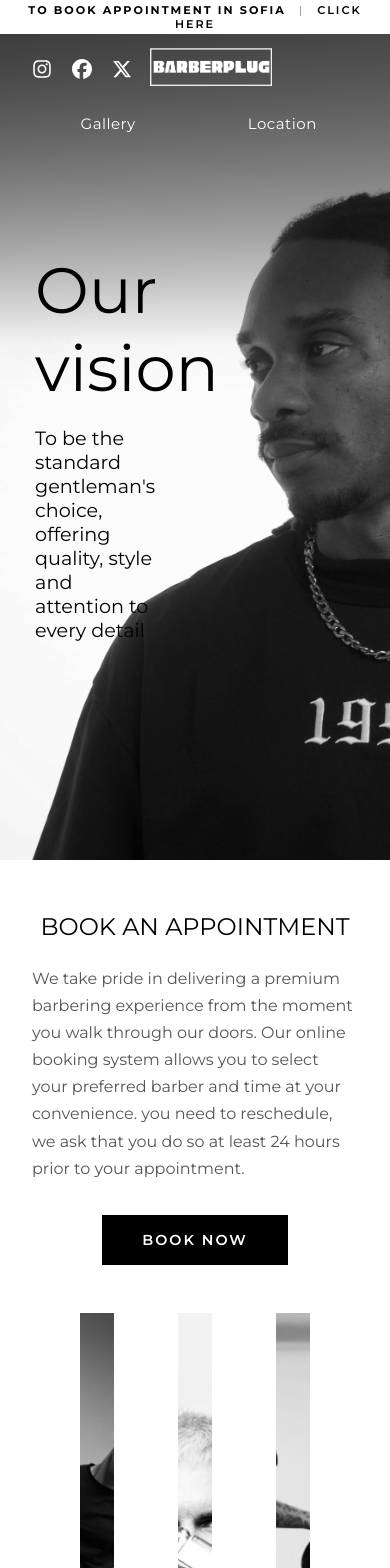
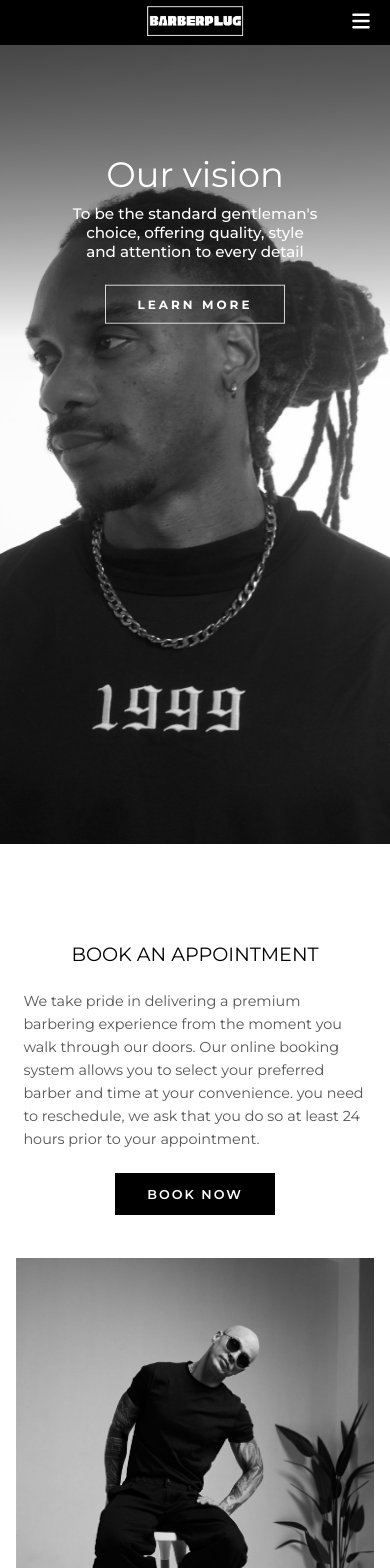
Before and after one commit to aleksandriliev8/barberplug, a React (Vite) app in the folder frontend/: page / in a window 390 px wide. Shown: the top 1568 px of the page. Built offline with nearby package versions, Linux system fonts and the light colour scheme.

Commit message:
Added mobile version of Home page + minor redirecting navigation issues and gaps

```diff
--- a/frontend/src/components/Footer/Footer.jsx
+++ b/frontend/src/components/Footer/Footer.jsx
@@ -12,7 +12,7 @@ function Footer() {
                         <li><a href="#">Learn More</a></li>
                         <li><a href="#">Shop</a></li>
                         <li><a href="/gallery">Gallery</a></li>
-                        <li><a href="#">Location</a></li>
+                        <li><a href="/location">Location</a></li>
                         <li><a href="https://www.fresha.com/bg" target="_blank">Book Now</a></li>
                         <li><a href="#">Help</a></li>
                     </ul>
--- a/frontend/src/components/Navbar/Navbar.css
+++ b/frontend/src/components/Navbar/Navbar.css
@@ -57,6 +57,27 @@ nav.scrolled {
 
 .nav-right {
     flex: 1;
+    display: flex;
+    justify-content: flex-end;
+    padding-right: 2rem;
+}
+
+.nav-hamburger {
+    display: none;
+    background: none;
+    border: none;
+    color: #fff;
+    cursor: pointer;
+    padding: 0;
+}
+
+.nav-hamburger svg {
+    width: 20px;
+    height: 20px;
+}
+
+.nav-mobile-menu {
+    display: none;
 }
 
 .nav-links {
@@ -106,3 +127,90 @@ nav.scrolled {
 .nav-banner a:hover {
     opacity: 0.7;
 }
+
+@media (max-width: 768px) {
+    nav {
+        background: #000;
+    }
+
+    .nav-banner {
+        display: none;
+    }
+
+    .nav-links {
+        display: none;
+    }
+
+    .nav-socials {
+        display: none;
+    }
+
+    .nav-top {
+        padding: 0.7rem 0;
+    }
+
+    .nav-logo {
+        position: absolute;
+        left: 50%;
+        transform: translateX(-50%);
+        z-index: 1;
+    }
+
+    .nav-logo img {
+        height: 30px !important;
+    }
+
+    .nav-top {
+        position: relative;
+        justify-content: flex-end;
+    }
+
+    .nav-right {
+        flex: 0;
+        padding-right: 1.2rem;
+    }
+
+    .nav-hamburger {
+        display: block;
+    }
+
+    .nav-mobile-menu {
+        display: flex;
+        flex-direction: column;
+        align-items: center;
+        gap: 1.8rem;
+        background: #000;
+        padding: 0 2rem;
+        max-height: 0;
+        overflow: hidden;
+        transition: max-height 0.4s ease, padding 0.4s ease;
+    }
+
+    .nav-mobile-menu--open {
+        max-height: 100vh;
+        padding: 2rem 2rem 2.5rem;
+    }
+
+    .nav-mobile-menu a {
+        color: #fff;
+        text-decoration: none;
+        font-size: 0.85rem;
+        letter-spacing: 3px;
+        text-transform: uppercase;
+    }
+
+    .nav-mobile-socials {
+        display: flex;
+        gap: 1.5rem;
+        margin-top: 0.5rem;
+    }
+
+    .nav-mobile-socials a {
+        color: rgba(255, 255, 255, 0.5);
+    }
+
+    .nav-mobile-socials svg {
+        width: 18px;
+        height: 18px;
+    }
+}
--- a/frontend/src/components/Navbar/Navbar.jsx
+++ b/frontend/src/components/Navbar/Navbar.jsx
@@ -1,12 +1,13 @@
 import './Navbar.css'
 import logo from '../../assets/logo/barberplug_logo.PNG'
 import logoTransparent from '../../assets/logo/barberplug_logo_transparent.PNG'
-import { FaInstagram, FaFacebook, FaXTwitter } from 'react-icons/fa6'
+import { FaInstagram, FaFacebook, FaXTwitter, FaBars, FaXmark } from 'react-icons/fa6'
 import { useState, useEffect } from 'react'
 import { Link } from 'react-router-dom'
 
 function Navbar() {
     const [scrolled, setScrolled] = useState(false)
+    const [menuOpen, setMenuOpen] = useState(false)
 
     useEffect(() => {
         const handleScroll = () => {
@@ -37,21 +38,39 @@ function Navbar() {
                 </div>
 
                 <div className="nav-logo">
-                    <Link to="/" aria-label="Barberplug">
+                    <a href="/" aria-label="Barberplug">
                         <img src={scrolled ? logo : logoTransparent} alt="Barberplug" height="38px"/>
-                    </Link>
+                    </a>
                 </div>
 
-                <div className="nav-right"></div>
+                <div className="nav-right">
+                    <button className="nav-hamburger" aria-label="Menu" onClick={() => setMenuOpen(!menuOpen)}>
+                        {menuOpen ? <FaXmark /> : <FaBars />}
+                    </button>
+                </div>
             </div>
 
             <div className="nav-links">
                 <a href="#">Learn More</a>
                 <a href="#">Shop</a>
-                <Link to="/gallery">Gallery</Link>
-                <Link to="/location" target="_blank" rel="noopener noreferrer">Location</Link>
-                <a href="https://www.fresha.com/bg" target="_blank">Book Now</a>
+                <a href="/gallery">Gallery</a>
+                <a href="/location">Location</a>
+                <a href="https://www.fresha.com/bg" target="_blank" rel="noopener noreferrer">Book Now</a>
                 <a href="#">Help</a>
+            </div>
+
+            <div className={`nav-mobile-menu${menuOpen ? ' nav-mobile-menu--open' : ''}`}>
+                <a href="#" onClick={() => setMenuOpen(false)}>Learn More</a>
+                <a href="#" onClick={() => setMenuOpen(false)}>Shop</a>
+                <a href="/gallery" onClick={() => setMenuOpen(false)}>Gallery</a>
+                <a href="/location" onClick={() => setMenuOpen(false)}>Location</a>
+                <a href="https://www.fresha.com/bg" target="_blank" onClick={() => setMenuOpen(false)}>Book Now</a>
+                <a href="#" onClick={() => setMenuOpen(false)}>Help</a>
+                <div className="nav-mobile-socials">
+                    <a href="https://www.instagram.com/barberplug.bul/" target="_blank" aria-label="Instagram"><FaInstagram /></a>
+                    <a href="#" aria-label="Facebook"><FaFacebook /></a>
+                    <a href="#" aria-label="Twitter"><FaXTwitter /></a>
+                </div>
             </div>
         </nav>
     )
--- a/frontend/src/pages/Home/Home.css
+++ b/frontend/src/pages/Home/Home.css
@@ -78,3 +78,111 @@
     height: 550px;
     object-fit: cover;
 }
+
+.hero-bg-fixed {
+    display: none;
+}
+
+.btn-learn-more {
+    display: none;
+}
+
+@media (max-width: 768px) {
+    .hero-bg-fixed {
+        display: block;
+        position: fixed;
+        top: 0;
+        left: 0;
+        width: 100%;
+        height: 100%;
+        background-size: cover;
+        background-position: 74% center;
+        z-index: 0;
+    }
+
+    .hero {
+        height: 100svh;
+        background: none;
+        padding-top: 50px;
+        position: relative;
+        z-index: 1;
+    }
+
+    footer {
+        position: relative;
+        z-index: 1;
+    }
+
+    .hero-text {
+        left: 50%;
+        top: 25%;
+        transform: translate(-50%, -50%);
+        width: 80%;
+        max-width: none;
+        text-align: center;
+        padding: 0;
+    }
+
+    .hero-text h1 {
+        font-size: 2.2rem;
+        font-weight: 400;
+        color: #fff;
+    }
+
+    .hero-text p {
+        font-size: 0.95rem;
+        font-weight: 500;
+        color: #fff;
+        max-width: 80%;
+        margin: 0 auto;
+    }
+
+    .btn-learn-more {
+        display: inline-block;
+        margin-top: 1.5rem;
+        padding: 0.7rem 2rem;
+        border: 1.7px solid rgba(255, 255, 255, 0.8);
+        color: #fff;
+        text-decoration: none;
+        font-size: 0.75rem;
+        letter-spacing: 3px;
+        font-weight: 700;
+
+    }
+
+    .booking {
+        padding: 2rem 6vw;
+        position: relative;
+        z-index: 1;
+        background: #fff;
+    }
+
+    .booking h2 {
+        font-size: 1.2rem;
+    }
+
+    .booking p {
+        font-size: 0.9rem;
+        line-height: 1.6;
+        margin-bottom: 2rem;
+    }
+
+    .btn-book {
+        padding: 0.85rem 2rem;
+        font-size: 0.8rem;
+    }
+
+    .photos-grid {
+        grid-template-columns: 1fr;
+        gap: 1rem;
+        padding: 1.5rem 4vw;
+        position: relative;
+        z-index: 1;
+        background: #fff;
+    }
+
+    .photos-grid img {
+        height: 55vh;
+        max-height: 450px;
+    }
+}
--- a/frontend/src/pages/Home/Home.jsx
+++ b/frontend/src/pages/Home/Home.jsx
@@ -1,5 +1,6 @@
 import Navbar from '../../components/Navbar/Navbar.jsx';
 import Footer from '../../components/Footer/Footer.jsx';
+import heroImg from '../../assets/home/hero-home.jpg'
 import photo1 from '../../assets/home/home-frist.jpg'
 import photo2 from '../../assets/home/home-second.jpg'
 import photo3 from '../../assets/home/home-third.jpg'
@@ -10,10 +11,12 @@ function Home() {
         <>
             <Navbar />
             <main>
+                <div className="hero-bg-fixed" style={{ backgroundImage: `url(${heroImg})` }}></div>
                 <section className="hero">
                     <div className="hero-text">
                         <h1>Our vision</h1>
                         <p>To be the standard gentleman's choice, offering quality, style and attention to every detail</p>
+                        <a href="#" className="btn-learn-more">LEARN MORE</a>
                     </div>
                 </section>
                 <section className="booking">
```
